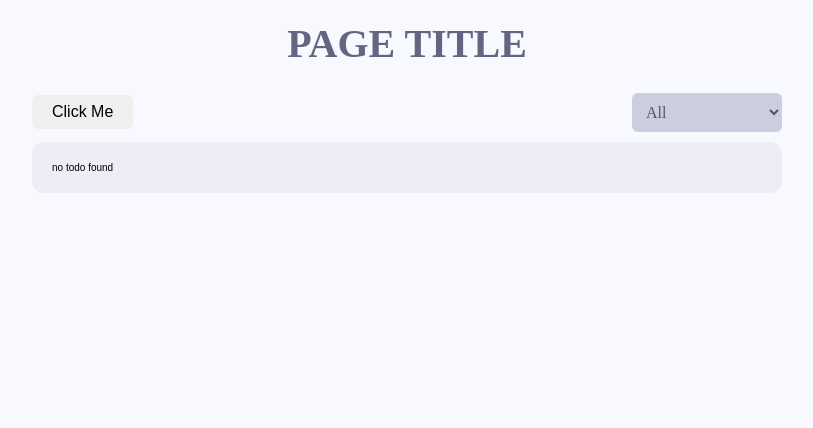
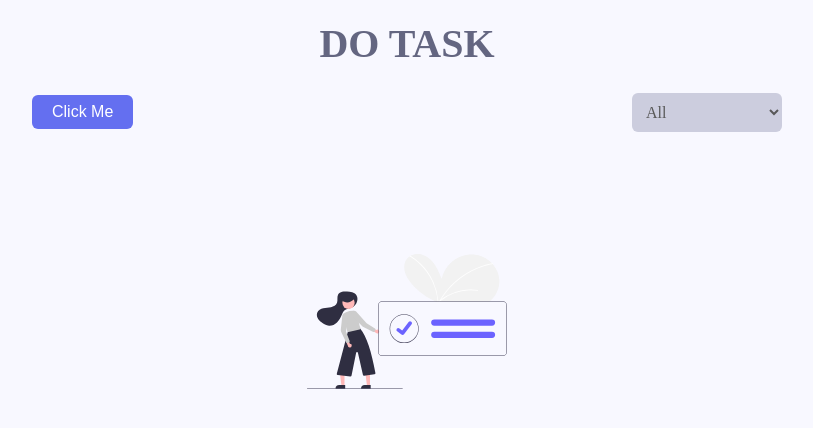
Before and after one commit to AlexanderAdedeji/Do-It, a React (Create React App) app: page / in a window 1280 px wide. Shown: the top 428 px of the page, without its empty margins (233-1046 px from the left). Built offline with nearby package versions, Linux system fonts and the light colour scheme.

Commit message:
added no todo list screen

```diff
--- a/src/components/AppContent.jsx
+++ b/src/components/AppContent.jsx
@@ -1,6 +1,7 @@
 import React from "react";
 import { useSelector } from "react-redux";
-import styles from '../styles/modules/app.module.scss'
+import styles from "../styles/modules/app.module.scss";
+import NoTodo from "./NoTodoScreen";
 import TodoItem from "./TodoItem";
 
 const AppContent = () => {
@@ -10,14 +11,14 @@ const AppContent = () => {
 
   sortedTodoList.sort((a, b) => new Date(b.time) - new DataTransfer(a.time));
   console.log(sortedTodoList);
-  return (
+  return sortedTodoList && sortedTodoList.length > 0 ? (
     <div className={styles.content__wrapper}>
-      {sortedTodoList && sortedTodoList.length > 0
-        ? sortedTodoList?.map((task) => (
-            <TodoItem todoItem={task} key={task.id} />
-          ))
-        : "no todo found"}
+      {sortedTodoList.map((task) => (
+        <TodoItem todoItem={task} key={task.id} />
+      ))}
     </div>
+  ) : (
+    <NoTodo />
   );
 };
 
--- a/src/components/AppHeader.jsx
+++ b/src/components/AppHeader.jsx
@@ -17,7 +17,7 @@ const AppHeader = () => {
   return (
     <div className={styles.appHeader}>
       <Button
-        variant="Secondary"
+        variant="primary"
         text="Click Me"
         type="button"
         onClick={() => {
--- /dev/null
+++ b/src/components/NoTodoScreen.jsx
@@ -0,0 +1,15 @@
+import NoTodoImg from "../assets/notodo.svg";
+import styles from '../styles/modules/notodo.module.scss'
+import React from "react";
+
+const NoTodo = ({ text, button, btnText, btnAction }) => {
+  return (
+    <div id={styles.no__file}>
+      <img src={NoTodoImg} alt="" width="200" />
+      <p>{text}</p>
+      {button && <button className="btn btn-success" onClick={() => btnAction()}>{btnText}</button>}
+    </div>
+  );
+};
+
+export default NoTodo;
--- a/src/components/PageTitle.jsx
+++ b/src/components/PageTitle.jsx
@@ -3,7 +3,7 @@ import styles from  '../styles/modules/title.module.scss'
 
 const PageTitle = () => {
   return (
-    <p className={styles.title}>Page Title</p>
+    <p className={styles.title}>Do Task</p>
   )
 }
 
--- /dev/null
+++ b/src/styles/modules/notodo.module.scss
@@ -0,0 +1,19 @@
+#no__file {
+    display: -ms-grid;
+    display: grid;
+    place-items: center;
+    margin-top: 112px;
+    p {
+      width: 309px;
+      text-align: center;
+      margin-bottom: 33px;
+      font-family: Plus Jakarta Text;
+      font-weight: normal;
+      font-size: 14px;
+      color: #14213d;
+    }
+
+    button{
+
+    }
+  }
```
Also changed, not shown: src/assets/notodo.svg (added).
